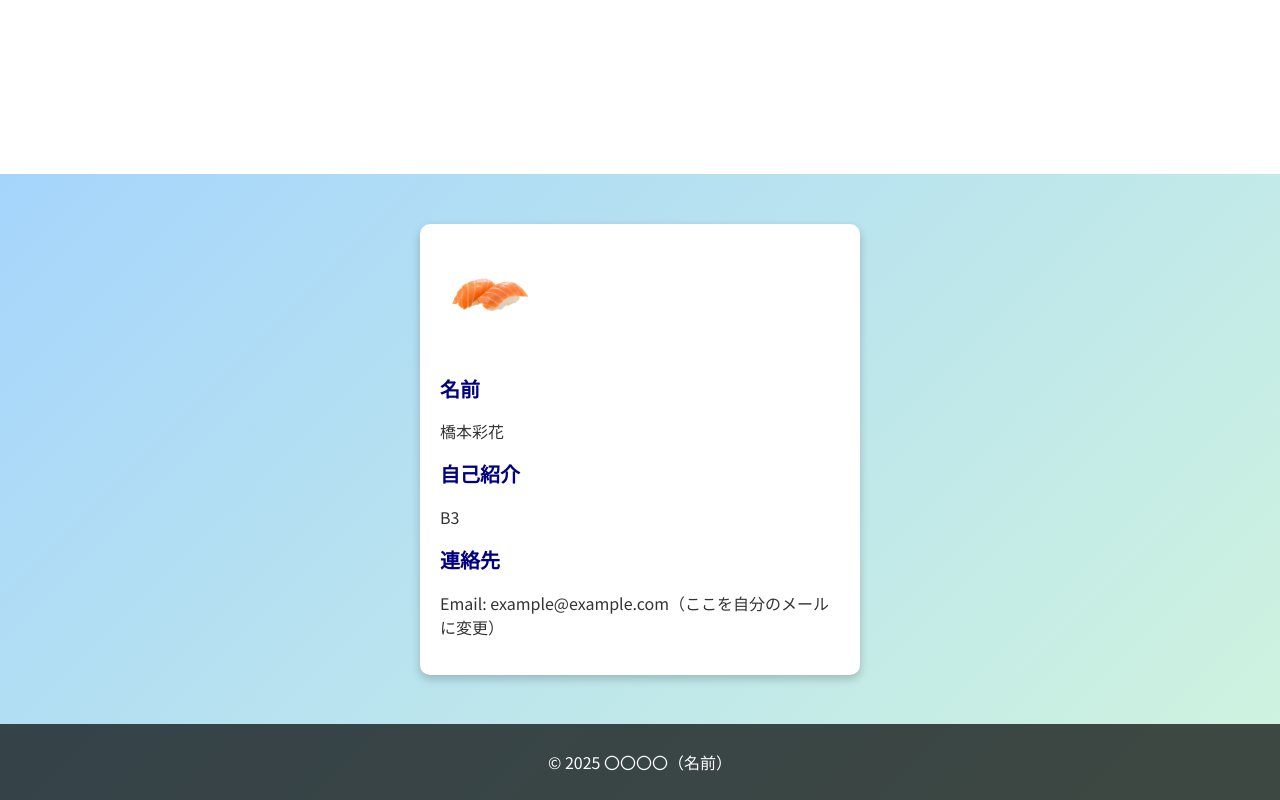
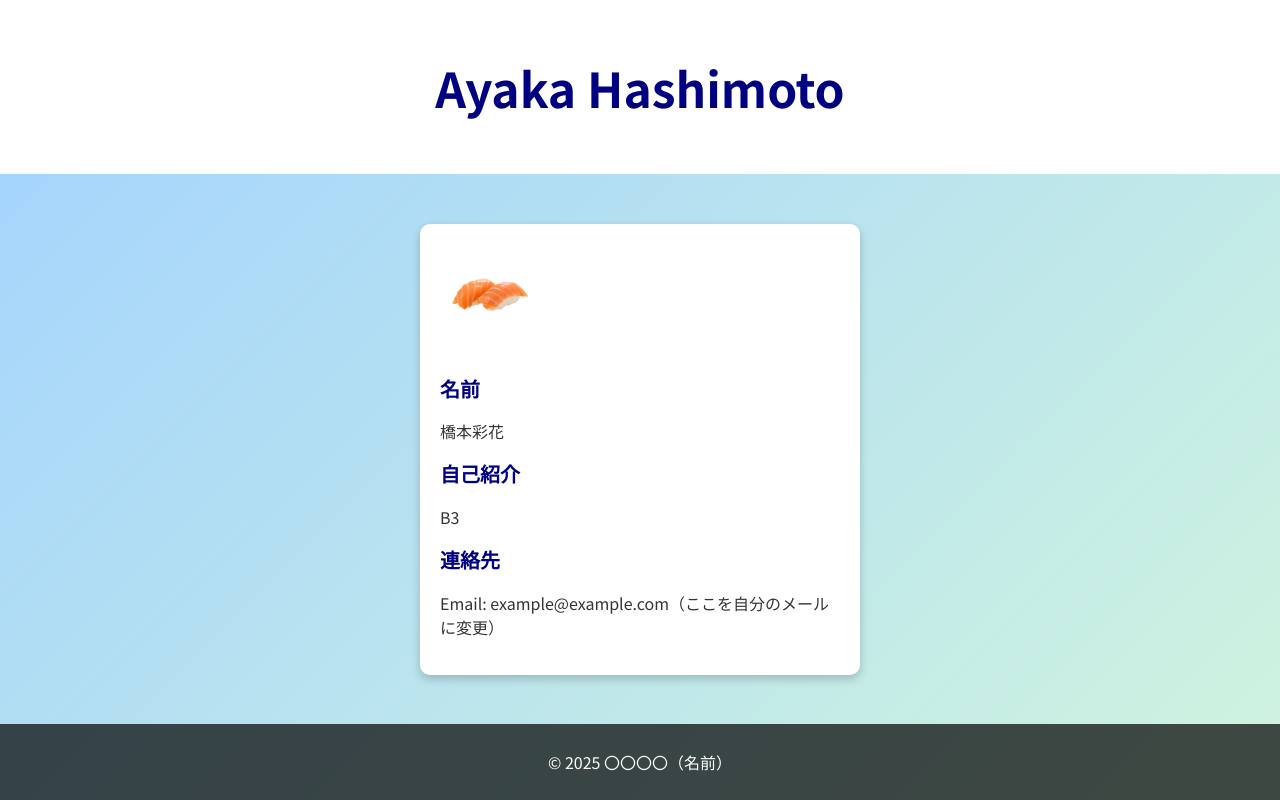
Before and after one commit to 84m10/84m10.github.io, a plain HTML site: page index.html in a window 1280 px wide. Drawn offline with Linux system fonts and the light colour scheme.

Commit message:
Update style.css

```diff
--- a/style.css
+++ b/style.css
@@ -19,7 +19,7 @@ body {
 /* ヘッダー部分 */
 header {
     background: rgba(255, 255, 255, 1);
-    color: white; /* 文字色を白に */
+    color: #000080; /* 文字色を白に */
     padding: 20px; /* 内側の余白 */
     font-size: 24px; /* 文字の大きさ */
 }
```
